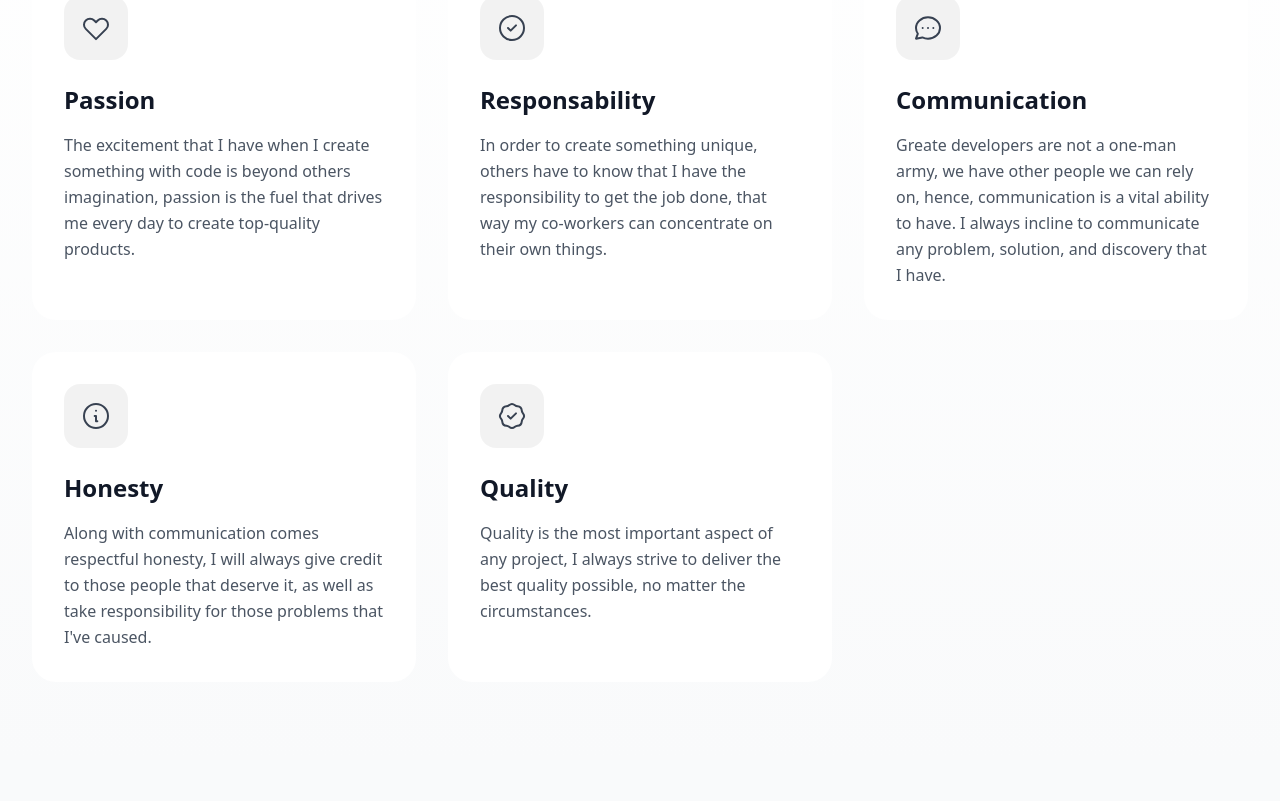
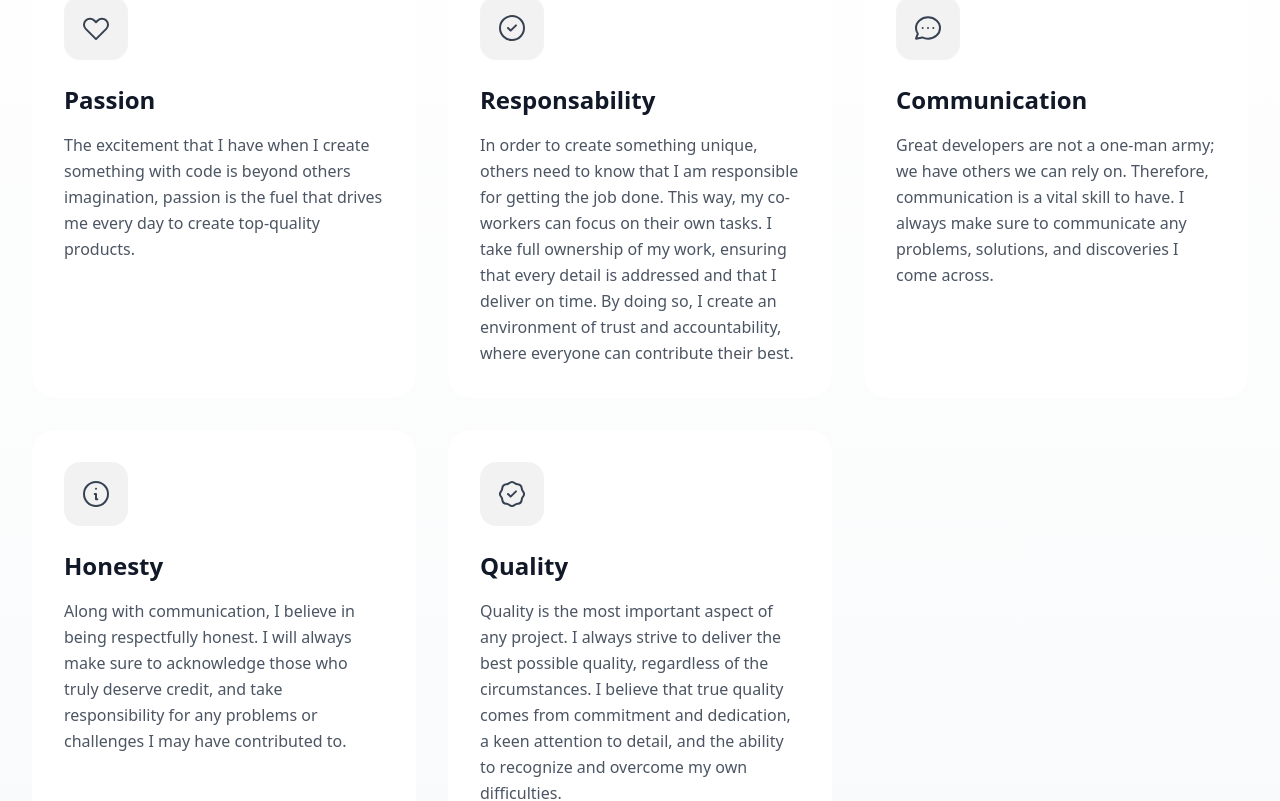
Before and after one commit to juanpablohdzm/web-cv-2.0, a React (Create React App) app: page / in a window 1280 px wide. Shown: the part 5200-6001 px from the top of the page. Built offline with nearby package versions, Linux system fonts and the light colour scheme.

Commit message:
Change grammar

```diff
--- a/src/components/About/CoreValues.jsx
+++ b/src/components/About/CoreValues.jsx
@@ -38,7 +38,7 @@ function CoreValues() {
             ),
             title: "Responsability",
             description:
-                "In order to create something unique, others have to know that I have the responsibility to get the job done, that way my co-workers can concentrate on their own things.",
+                "In order to create something unique, others need to know that I am responsible for getting the job done. This way, my co-workers can focus on their own tasks. I take full ownership of my work, ensuring that every detail is addressed and that I deliver on time. By doing so, I create an environment of trust and accountability, where everyone can contribute their best.",
         },
         {
             icon: (
@@ -58,7 +58,7 @@ function CoreValues() {
             ),
             title: "Communication",
             description:
-                "Greate developers are not a one-man army, we have other people we can rely on, hence, communication is a vital ability to have. I always incline to communicate any problem, solution, and discovery that I have.",
+                "Great developers are not a one-man army; we have others we can rely on. Therefore, communication is a vital skill to have. I always make sure to communicate any problems, solutions, and discoveries I come across.",
         },
         {
             icon: (
@@ -78,7 +78,7 @@ function CoreValues() {
             ),
             title: "Honesty",
             description:
-                "Along with communication comes respectful honesty, I will always give credit to those people that deserve it, as well as take responsibility for those problems that I've caused.",
+                "Along with communication, I believe in being respectfully honest. I will always make sure to acknowledge those who truly deserve credit, and take responsibility for any problems or challenges I may have contributed to.",
         },
         {
             icon: (
@@ -98,7 +98,7 @@ function CoreValues() {
             ),
             title: "Quality",
             description:
-                "Quality is the most important aspect of any project, I always strive to deliver the best quality possible, no matter the circumstances.",
+                "Quality is the most important aspect of any project. I always strive to deliver the best possible quality, regardless of the circumstances. I believe that true quality comes from commitment and dedication, a keen attention to detail, and the ability to recognize and overcome my own difficulties.",
         },
     ];
 
```
